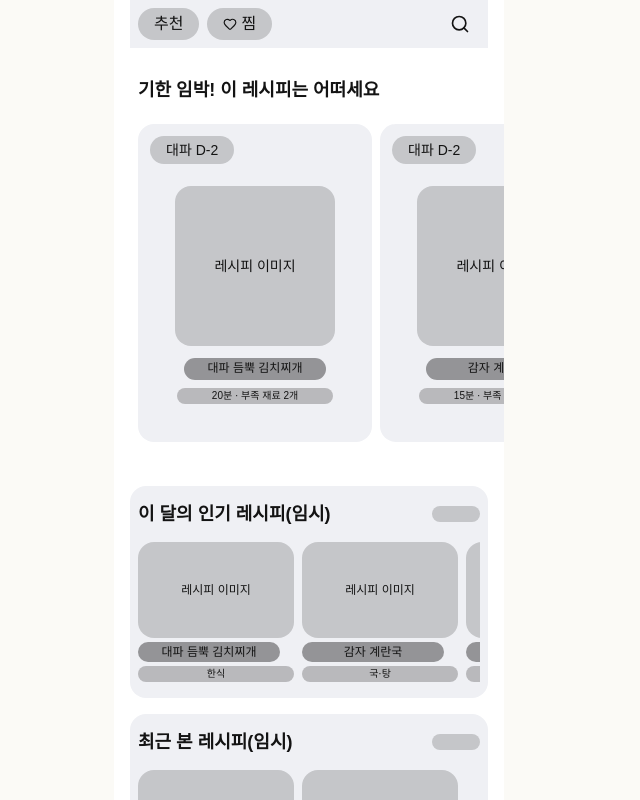
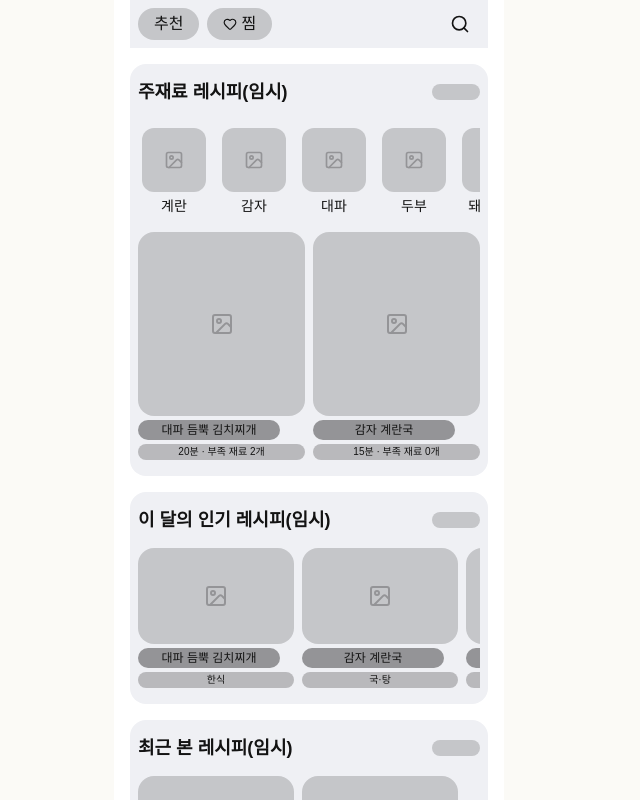
Before and after one commit to PantryMate-404NF/Web, a Next.js app: page /recipe in a window 1280 px wide. Shown: the top 800 px of the page, without its empty margins (331-971 px from the left). Built offline with nearby package versions, Linux system fonts and the light colour scheme.

Commit message:
[feat] 주재료 레시피 목업 추가 (#5)

```diff
--- a/src/app/(main)/recipe/page.tsx
+++ b/src/app/(main)/recipe/page.tsx
@@ -1,5 +1,11 @@
 import { RecipeListPage } from '@/views/recipe/ui/recipe-list-page';
 
-export default function RecipeRoute() {
-  return <RecipeListPage />;
+interface RecipeRouteProps {
+  searchParams: Promise<{ tab?: string }>;
 }
+
+export default async function RecipeRoute({ searchParams }: RecipeRouteProps) {
+  const { tab } = await searchParams;
+
+  return <RecipeListPage tab={tab === 'imminent' ? 'imminent' : 'main'} />;
+}
--- a/src/views/recipe/ui/recipe-list-page.tsx
+++ b/src/views/recipe/ui/recipe-list-page.tsx
@@ -1,23 +1,45 @@
-import { Heart, Search } from 'lucide-react';
+import { Heart, Image as ImageIcon, Search } from 'lucide-react';
 import Link from 'next/link';
 
 import { recipeMocks } from '@/entities/recipe/model/mock';
+import type { RecipeTab } from '@/entities/recipe/model/types';
 
 interface RecipeRailSection {
   title: string;
   recipes: typeof recipeMocks;
 }
 
-export function getImminentRecipeSections(): RecipeRailSection[] {
+const mainIngredients = ['계란', '감자', '대파', '두부', '돼지고기'];
+
+export function getRecipeTab(tab?: string): RecipeTab {
+  return tab === 'imminent' ? 'imminent' : 'main';
+}
+
+export function getRecipeSections(tab: RecipeTab): RecipeRailSection[] {
   const expiringRecipes = recipeMocks.filter((recipe) =>
     recipe.ingredients.some((ingredient) => ingredient.isImminent),
   );
 
   return [
-    { title: '기한 임박! 이 레시피는 어떠세요', recipes: expiringRecipes },
+    {
+      title: tab === 'main' ? '주재료 레시피(임시)' : '기한 임박! 이 레시피는 어떠세요',
+      recipes: tab === 'main' ? recipeMocks.slice(0, 2) : expiringRecipes,
+    },
     { title: '이 달의 인기 레시피(임시)', recipes: recipeMocks },
     { title: '최근 본 레시피(임시)', recipes: recipeMocks.slice(0, 2) },
   ];
+}
+
+function RecipeImagePlaceholder({ className = '' }: { className?: string }) {
+  return (
+    <div
+      aria-label="레시피 이미지 자리"
+      className={`flex items-center justify-center rounded-2xl bg-[#c5c6c9] text-[#949497] ${className}`}
+      role="img"
+    >
+      <ImageIcon aria-hidden="true" className="size-6" />
+    </div>
+  );
 }
 
 function ExpiringRecipeCard({ recipe }: { recipe: (typeof recipeMocks)[number] }) {
@@ -31,9 +53,7 @@ function ExpiringRecipeCard({ recipe }: { recipe: (typeof recipeMocks)[number] }
       <span className="inline-flex rounded-full bg-[#c5c6c9] px-4 py-1 text-sm font-medium text-[#131313]">
         {imminentIngredient?.name ?? '식재료'} D-2
       </span>
-      <div className="absolute top-[62px] left-1/2 flex size-40 -translate-x-1/2 items-center justify-center rounded-2xl bg-[#c5c6c9] text-sm text-[#131313]">
-        레시피 이미지
-      </div>
+      <RecipeImagePlaceholder className="absolute top-[62px] left-1/2 size-40 -translate-x-1/2" />
       <p className="absolute right-0 bottom-[62px] left-0 mx-auto h-[22px] w-[142px] rounded-full bg-[#949497] px-3 pt-0.5 text-center text-xs text-[#131313]">
         {recipe.name}
       </p>
@@ -44,12 +64,24 @@ function ExpiringRecipeCard({ recipe }: { recipe: (typeof recipeMocks)[number] }
   );
 }
 
+function MainIngredientRecipeCard({ recipe }: { recipe: (typeof recipeMocks)[number] }) {
+  return (
+    <Link className="min-w-0 flex-1" href={`/recipe/${recipe.id}`}>
+      <RecipeImagePlaceholder className="h-[184px] w-full" />
+      <p className="mt-1 h-5 w-[142px] max-w-full truncate rounded-full bg-[#949497] px-2 text-center text-xs leading-5 text-[#131313]">
+        {recipe.name}
+      </p>
+      <p className="mt-1 h-4 w-full truncate rounded-full bg-[#b9b9bc] px-2 text-center text-[10px] leading-4 text-[#131313]">
+        {recipe.cookTime} · 부족 재료 {recipe.missingCount}개
+      </p>
+    </Link>
+  );
+}
+
 function CompactRecipeCard({ recipe }: { recipe: (typeof recipeMocks)[number] }) {
   return (
     <Link className="w-[156px] shrink-0" href={`/recipe/${recipe.id}`}>
-      <div className="flex h-24 items-center justify-center rounded-2xl bg-[#c5c6c9] text-xs text-[#131313]">
-        레시피 이미지
-      </div>
+      <RecipeImagePlaceholder className="h-24 w-[156px]" />
       <p className="mt-1 h-5 w-[142px] truncate rounded-full bg-[#949497] px-2 text-center text-xs leading-5 text-[#131313]">
         {recipe.name}
       </p>
@@ -60,29 +92,26 @@ function CompactRecipeCard({ recipe }: { recipe: (typeof recipeMocks)[number] })
   );
 }
 
-export function RecipeListPage() {
-  const sections = getImminentRecipeSections();
-
+function RecipeTabNavigation() {
   return (
-    <main className="mx-auto min-h-dvh w-full max-w-[390px] overflow-hidden bg-white pb-8 text-[#131313]">
     <nav
+      aria-label="레시피 탭"
       className="mx-4 flex h-12 items-center justify-between bg-[#eff0f4] p-2"
-        aria-label="레시피 탭"
     >
       <div className="flex gap-2" role="tablist">
-          <button
-            className="h-8 rounded-full bg-[#c5c6c9] px-4 text-base font-medium"
+        <Link
+          aria-selected
+          className="flex h-8 items-center rounded-full bg-[#c5c6c9] px-4 text-base font-medium"
+          href="/recipe?tab=main"
           role="tab"
-            type="button"
-            aria-selected
         >
           추천
-          </button>
+        </Link>
         <button
+          aria-selected={false}
           className="flex h-8 items-center gap-1 rounded-full bg-[#c5c6c9] px-4 text-base font-medium"
           role="tab"
           type="button"
-            aria-selected={false}
         >
           <Heart aria-hidden="true" className="size-3.5" />찜
         </button>
@@ -90,12 +119,52 @@ export function RecipeListPage() {
       <Link
         aria-label="레시피 검색"
         className="flex size-10 items-center justify-center"
-          href="/recipe"
+        href="/recipe?tab=main"
       >
         <Search aria-hidden="true" className="size-5" />
       </Link>
     </nav>
+  );
+}
 
+function MainIngredientSection({ recipes }: { recipes: typeof recipeMocks }) {
+  return (
+    <section className="rounded-2xl bg-[#eff0f4] p-2 pb-4">
+      <div className="flex h-10 items-center justify-between">
+        <h1 className="text-lg font-semibold">주재료 레시피(임시)</h1>
+        <span aria-hidden="true" className="h-4 w-12 rounded-full bg-[#c5c6c9]" />
+      </div>
+      <div className="mt-2 flex [scrollbar-width:none] gap-2 overflow-x-auto">
+        {mainIngredients.map((ingredient) => (
+          <button
+            className="flex w-[72px] shrink-0 flex-col items-center px-1 py-2"
+            key={ingredient}
+            type="button"
+          >
+            <div className="flex size-16 items-center justify-center rounded-lg bg-[#c5c6c9] text-[#949497]">
+              <ImageIcon aria-hidden="true" className="size-5" />
+            </div>
+            <span className="mt-1 text-sm font-medium">{ingredient}</span>
+          </button>
+        ))}
+      </div>
+      <div className="mt-2 grid grid-cols-2 gap-2">
+        {recipes.map((recipe) => (
+          <MainIngredientRecipeCard key={recipe.id} recipe={recipe} />
+        ))}
+      </div>
+    </section>
+  );
+}
+
+export function RecipeListPage({ tab = 'main' }: { tab?: RecipeTab }) {
+  const sections = getRecipeSections(tab);
+
+  return (
+    <main className="mx-auto min-h-dvh w-full max-w-[390px] overflow-hidden bg-white pb-8 text-[#131313]">
+      <RecipeTabNavigation />
+
+      {tab === 'imminent' ? (
         <section className="mt-7">
           <h1 className="px-6 text-lg font-semibold">{sections[0].title}</h1>
           <div className="mt-5 flex [scrollbar-width:none] gap-2 overflow-x-auto px-6 pb-1">
@@ -104,13 +173,18 @@ export function RecipeListPage() {
             ))}
           </div>
         </section>
+      ) : (
+        <div className="mt-4 px-4">
+          <MainIngredientSection recipes={sections[0].recipes} />
+        </div>
+      )}
 
-      <div className="mt-10 flex flex-col gap-4 px-4">
+      <div className="mt-4 flex flex-col gap-4 px-4">
         {sections.slice(1).map((section) => (
           <section className="rounded-2xl bg-[#eff0f4] p-2 pb-4" key={section.title}>
             <div className="flex h-10 items-center justify-between">
               <h2 className="text-lg font-semibold">{section.title}</h2>
-              <span className="h-4 w-12 rounded-full bg-[#c5c6c9]" aria-hidden="true" />
+              <span aria-hidden="true" className="h-4 w-12 rounded-full bg-[#c5c6c9]" />
             </div>
             <div className="mt-2 flex [scrollbar-width:none] gap-2 overflow-x-auto">
               {section.recipes.map((recipe) => (
```
Also changed, not shown: 1 other file (tests, documents, lock files or other folders). Lines whose indentation alone changed are shown as unchanged.
